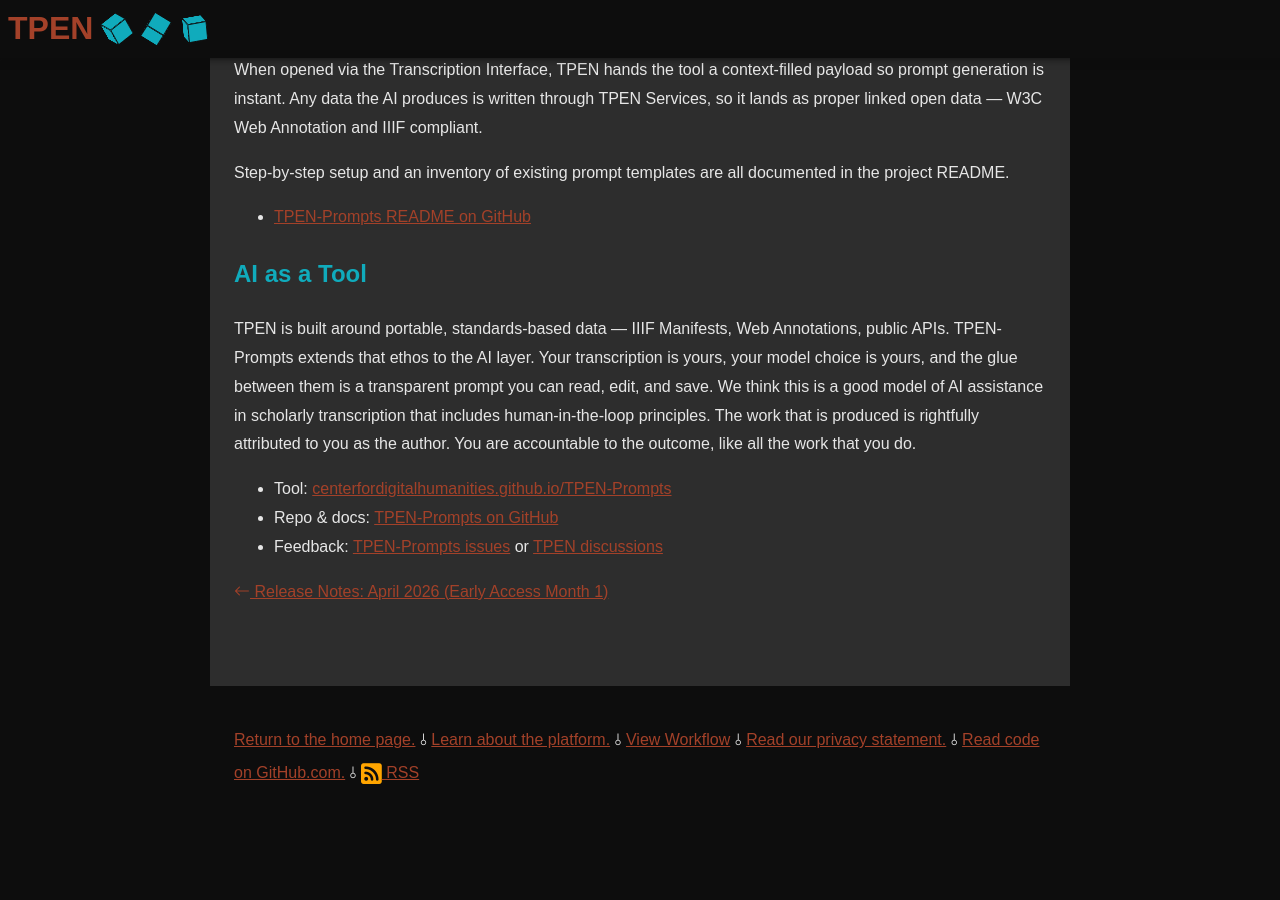
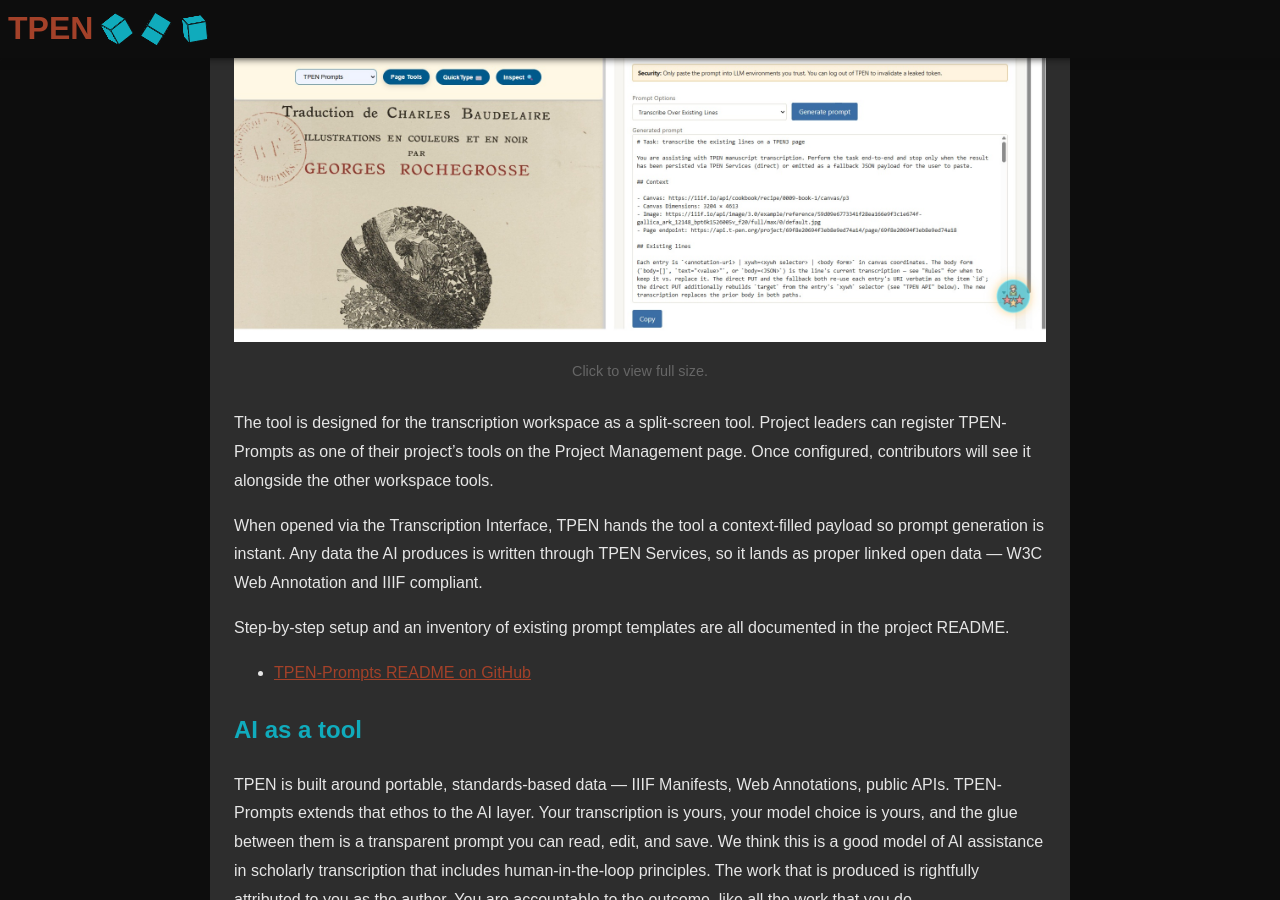
Before and after one commit to CenterForDigitalHumanities/TPEN3, a Jekyll site: the page built from _posts/2026-05-04-tpen-prompts-tool.md, in a window 1280 px wide and 900 px high, scrolled down 1054 px. Built offline with Jekyll 4.4.1, drawn with Linux system fonts in a browser that asks for light colours; before the commit the page ends 1911 px from its top, so only the background shows below that.

Commit message:
screenshot

```diff
--- a/_posts/2026-05-04-tpen-prompts-tool.md
+++ b/_posts/2026-05-04-tpen-prompts-tool.md
@@ -34,6 +34,13 @@
 
 ## Using it inside TPEN
 
+<figure style="margin:1.5em 0;text-align:center">
+  <a href="/assets/img/tpen-prompts-example.jpg" target="_blank" rel="noopener">
+    <img src="/assets/img/tpen-prompts-example.jpg" alt="TPEN-Prompts split-screen tool open alongside the transcription workspace, showing a generated prompt ready to copy" style="width:100%;max-width:860px;height:auto">
+  </a>
+  <figcaption style="font-size:0.9em;color:#666;margin-top:0.5em">Click to view full size.</figcaption>
+</figure>
+
 The tool is designed for the transcription workspace as a split-screen tool.  Project leaders can register TPEN-Prompts as one of their project's tools on the Project Management page.  Once configured, contributors will see it alongside the other workspace tools.
 
 When opened via the Transcription Interface, TPEN hands the tool a context-filled payload so prompt generation is instant. Any data the AI produces is written through TPEN Services, so it lands as proper linked open data — W3C Web Annotation and IIIF compliant.
@@ -42,7 +49,7 @@
 
 - [TPEN-Prompts README on GitHub](https://github.com/CenterForDigitalHumanities/TPEN-Prompts#readme)
 
-## AI as a Tool
+## AI as a tool
 
 TPEN is built around portable, standards-based data — IIIF Manifests, Web Annotations, public APIs. TPEN-Prompts extends that ethos to the AI layer. Your transcription is yours, your model choice is yours, and the glue between them is a transparent prompt you can read, edit, and save. We think this is a good model of AI assistance in scholarly transcription that includes human-in-the-loop principles. The work that is produced is rightfully attributed to you as the author. You are accountable to the outcome, like all the work that you do.
 
```
Also changed, not shown: assets/img/tpen-prompts-example.jpg (added).
